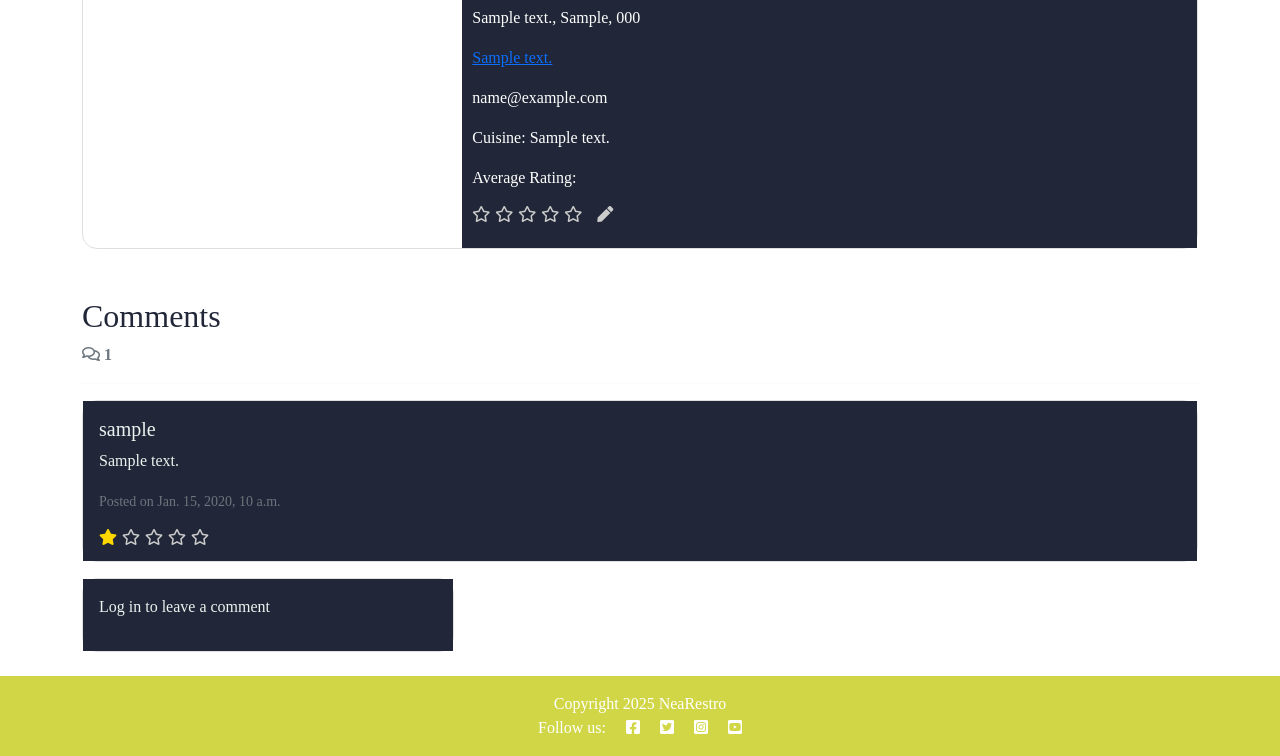
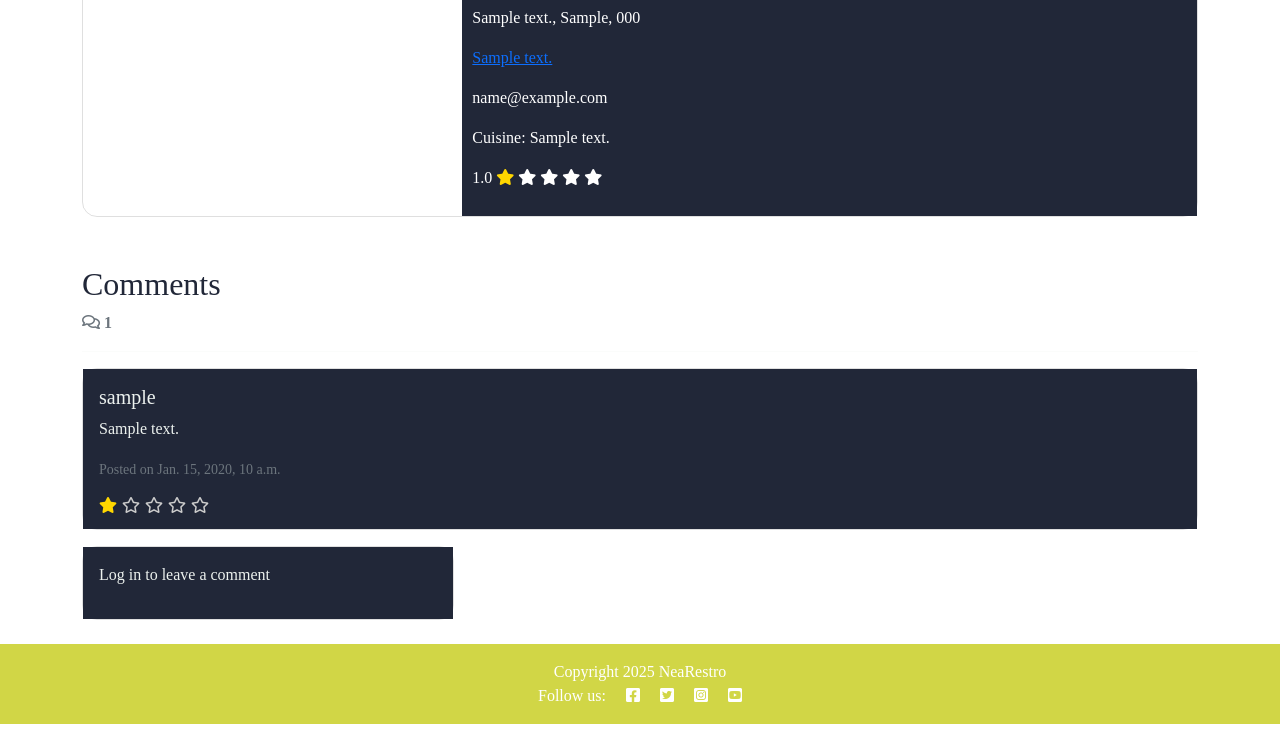
Before and after one commit to praptitambe/NeaRestro, a Django app: a page that uses review/templates/review/restro_detail.html in a window 1280 px wide. Shown: the part 245-1001 px from the top of the page. After the commit the page ends 969 px from the top, so only its background shows below. Run offline with Django 4.2, Linux system fonts and the light colour scheme; tables that the repository leaves empty hold one stand-in row (values such as "Sample post"); some libraries are stand-ins or nearby versions; some web fonts are replaced.

Commit message:
Enhance restaurant rating display with star icons in home and detail views

```diff
--- a/review/templates/review/restro_detail.html
+++ b/review/templates/review/restro_detail.html
@@ -22,17 +22,14 @@
                         <p class="card-text"><a href="{{ restaurant.address_line2 }}" target="_blank">{{ restaurant.address_line2 }}</a></p>
                         <p class="card-text">{{ restaurant.email }}</p>
                         <p class="card-text">Cuisine: {{ restaurant.cuisine.cuisine_type }}</p>
-                        <p class="card-text">Average Rating:
-                            <div class="rating">
-                                {% for i in "12345" %}
-                                    {% if i|add:"0" <= average_rating|stringformat:"d" %}
-                                        <i class="fas fa-star"></i>
-                                    {% else %}
-                                        <i class="far fa-star"></i>
-                                    {% endif %}
-                                {% endfor %}
-                                <i class="fas fa-pen write-comment-icon" title="Write a comment" id="write-comment-icon"></i>
-                            </div>
+                        <p>{{ restaurant.average_rating }}
+                            {% for i in "12345" %}
+                                {% if i <= restaurant.average_rating|stringformat:"d" %}
+                                    <span class="fa fa-star checked" style="color: gold;"></span>
+                                {% else %}
+                                    <span class="fa fa-star"></span>
+                                {% endif %}
+                            {% endfor %}
                         </p>
                     </div>
                 </div>
```
Also changed, not shown: review/templates/review/home.html (+9 -1 lines).
